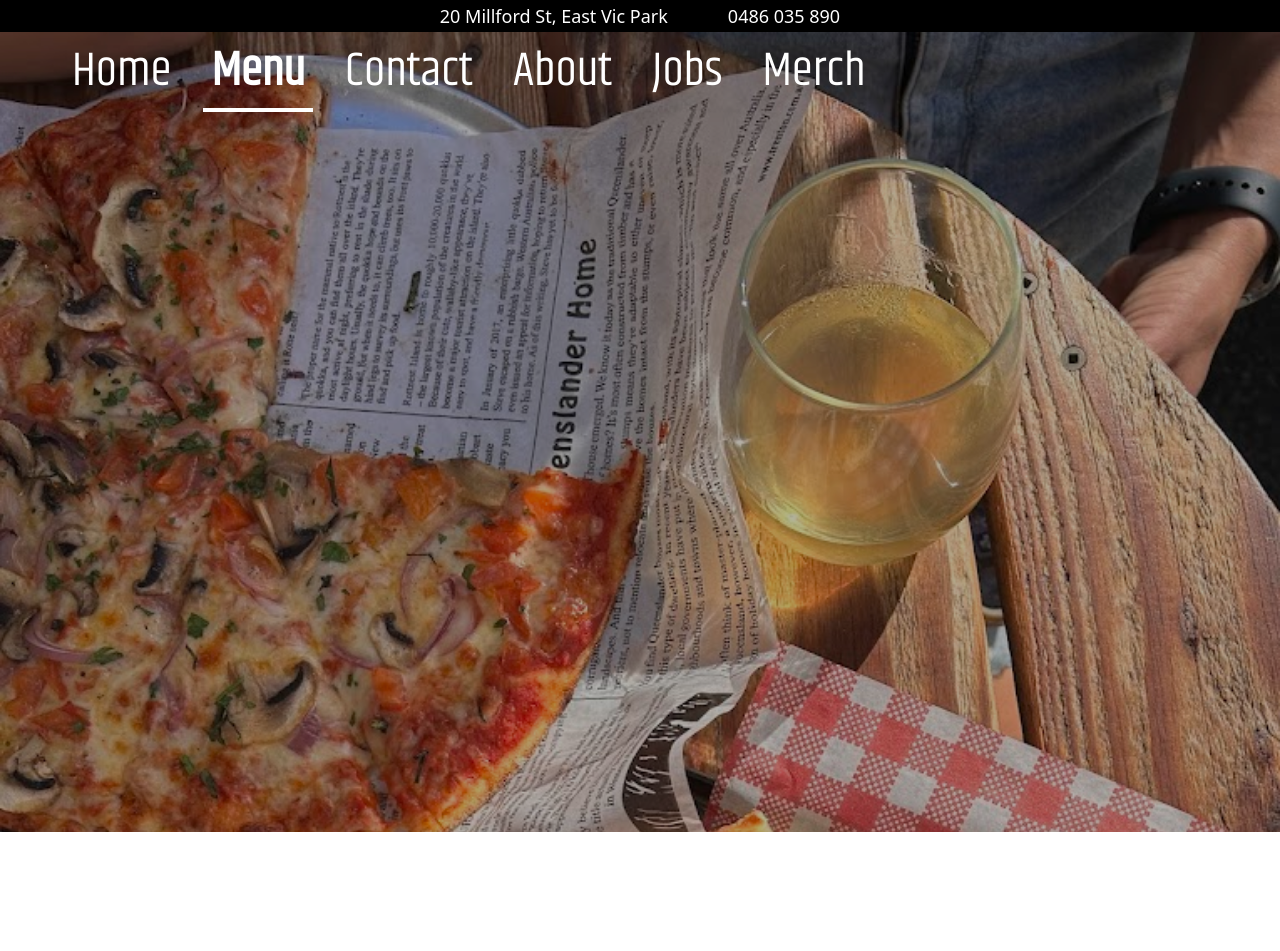
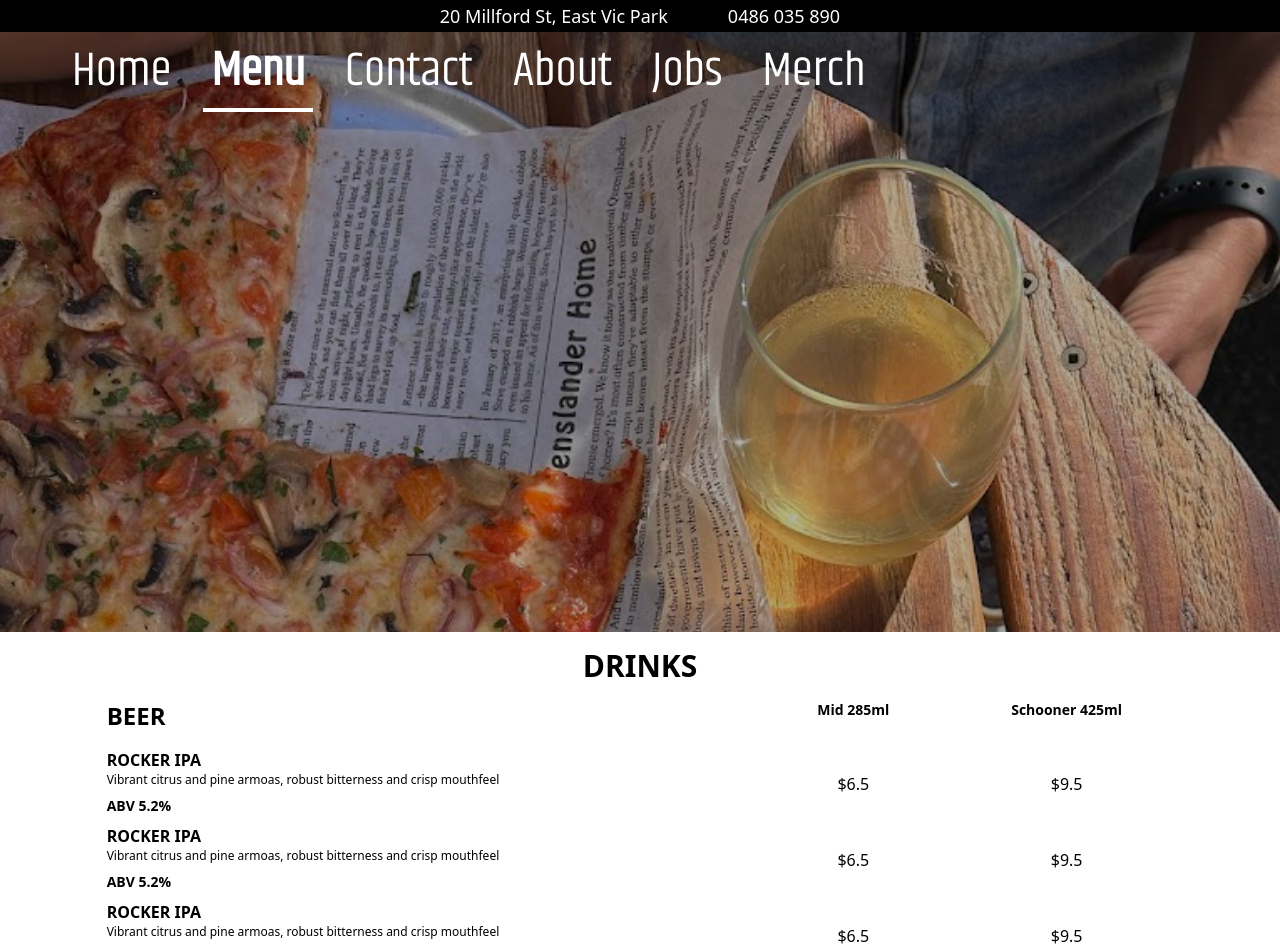
Before and after one commit to LemonTheSour/brewgarage, a Next.js app: page /menu in a window 1280 px wide. Shown: the top 951 px of the page. Before the commit the page ends 832 px from the top, so only its background shows below. Built offline with nearby package versions, Linux system fonts and the light colour scheme; some icons are missing.

Commit message:
created pricelist component for menu

```diff
--- /dev/null
+++ b/components/pricecard.tsx
@@ -0,0 +1,21 @@
+interface PriceCardProps {
+  itemTitle: string;
+  itemDescription: string;
+  itemABV: string;
+  priceSmall: string;
+  priceLarge: string;
+}
+
+export default function Pricecard({ ...pricecard }: PriceCardProps) {
+  return (
+    <div className="w-full">
+      <div className="grid grid-cols-5 pb-2">
+        <div className="col-span-5 font-bold">{pricecard.itemTitle}</div>
+        <div className="col-span-3 text-xs">{pricecard.itemDescription}</div>
+        <div className="col-span-1 text-center">{pricecard.priceSmall}</div>
+        <div className="col-span-1 text-center">{pricecard.priceLarge}</div>
+        <div className="col-span-5 text-sm font-bold">{pricecard.itemABV}</div>
+      </div>
+    </div>
+  );
+}
--- /dev/null
+++ b/components/pricelist.tsx
@@ -0,0 +1,30 @@
+import { MenuBlock } from "@/types/types";
+import Pricecard from "./pricecard";
+
+interface PricelistProps {
+  pricelist: MenuBlock;
+}
+
+export default function Pricelist({ pricelist }: PricelistProps) {
+  return (
+    <div className="w-5/6">
+      <div className="grid grid-cols-5 pt-4">
+        <h2 className="col-start-1 col-span-3 text-2xl font-bold content-center">
+          {pricelist.title}
+        </h2>
+        <h2 className="col-span-1 text-center text-sm font-bold">
+          {pricelist.size1}
+        </h2>
+        <h2 className="col-span-1 text-center text-sm font-bold">
+          {pricelist.size2}
+        </h2>
+
+        <div className="col-span-5 pt-4">
+          {pricelist.itemList.map((item, index) => (
+            <Pricecard key={index} {...item} />
+          ))}
+        </div>
+      </div>
+    </div>
+  );
+}
--- a/src/app/menu/page.tsx
+++ b/src/app/menu/page.tsx
@@ -1,7 +1,16 @@
+import Pricelist from "../../../components/pricelist";
+import beer from "@/data/beer.json";
+
 export default function Menu() {
   return (
-    <div>
-      <div className="bg-[url('../../public/images/nibbles.jpg')] bg-contain md:bg-cover bg-no-repeat brightness-70 w-full h-screen"></div>
+    <div className="h-screen">
+      <div className="bg-[url('../../public/images/nibbles.jpg')] bg-contain md:bg-cover bg-no-repeat brightness-70 w-full h-3/4"></div>
+      <div className="flex flex-col items-center w-full">
+        <h1 className="text-3xl font-bold pt-4">DRINKS</h1>
+        <div className="flex justify-center w-full">
+          <Pricelist pricelist={beer} />
+        </div>
+      </div>
     </div>
   );
 }
--- /dev/null
+++ b/src/data/beer.json
@@ -0,0 +1,28 @@
+{
+    "title": "BEER",
+    "size1": "Mid 285ml",
+    "size2": "Schooner 425ml",
+    "itemList": [
+        {
+            "itemTitle": "ROCKER IPA",
+            "itemDescription": "Vibrant citrus and pine armoas, robust bitterness and crisp mouthfeel",
+            "itemABV": "ABV 5.2%",
+            "priceSmall": "$6.5",
+            "priceLarge": "$9.5"
+        },
+        {
+            "itemTitle": "ROCKER IPA",
+            "itemDescription": "Vibrant citrus and pine armoas, robust bitterness and crisp mouthfeel",
+            "itemABV": "ABV 5.2%",
+            "priceSmall": "$6.5",
+            "priceLarge": "$9.5"
+        },
+        {
+            "itemTitle": "ROCKER IPA",
+            "itemDescription": "Vibrant citrus and pine armoas, robust bitterness and crisp mouthfeel",
+            "itemABV": "ABV 5.2%",
+            "priceSmall": "$6.5",
+            "priceLarge": "$9.5"
+        }
+    ]
+}
--- /dev/null
+++ b/src/types/types.ts
@@ -0,0 +1,20 @@
+export interface MenuBlock {
+    "title": string;
+    "size1": string;
+    "size2": string,
+    "itemList": {
+        "itemTitle": string,
+        "itemDescription": string,
+        "itemABV": string,
+        "priceSmall": string,
+        "priceLarge": string
+    }[]
+}
+
+export interface Pricecard {
+    "itemTitle": string;
+    "itemDescription": string;
+    "itemABV": string;
+    "priceSmall": string;
+    "priceLarge": string;
+}
```
